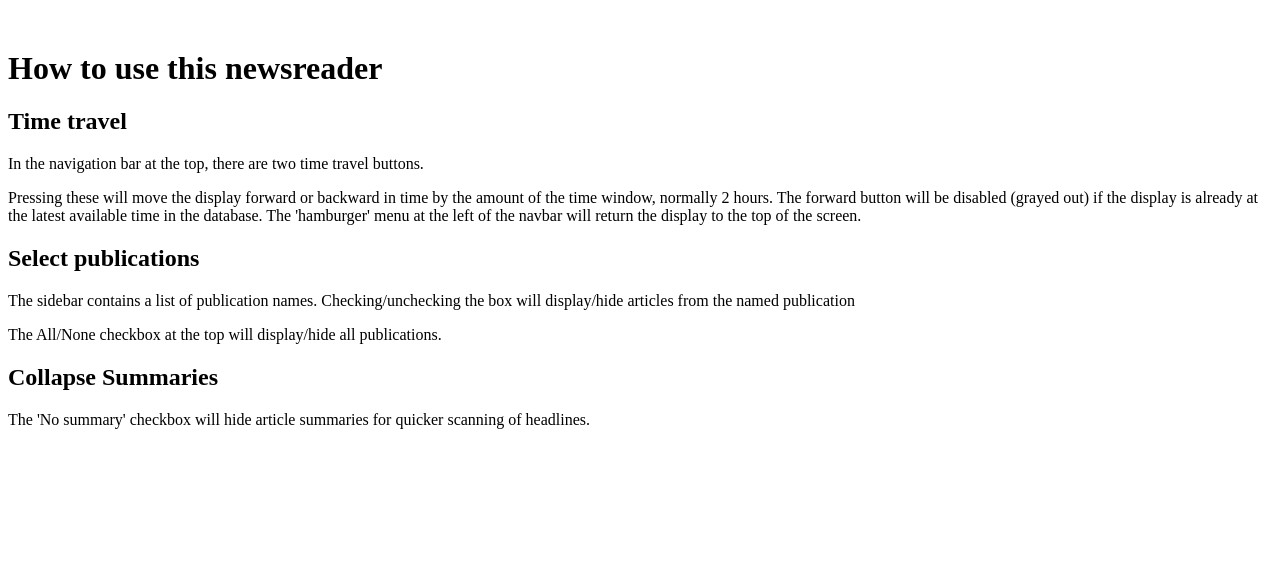
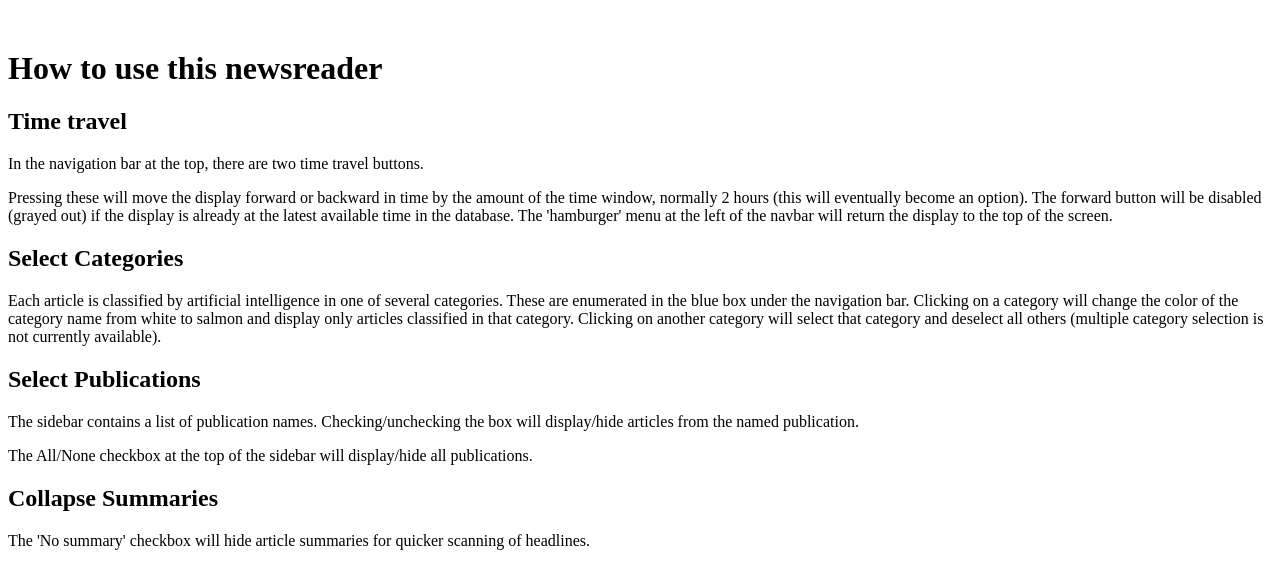
Before and after one commit to agoldhammer/actufe, a SvelteKit app: page /about in a window 1280 px wide. Shown: the top 588 px of the page. Built offline with nearby package versions, Linux system fonts and the light colour scheme.

Commit message:
chgd help page, removed options btn from header

```diff
--- a/src/Components/ActuHdr.svelte
+++ b/src/Components/ActuHdr.svelte
@@ -74,13 +74,13 @@
 	>
 		Categories
 	</button> -->
-	<details>
+	<!-- <details>
 		<summary>Options</summary>
 		<div class="cat-opts">
 			<span class="cat-opt">Single Cat</span>
 			<span class="cat-opt">Reset Cats on TT</span>
 		</div>
-	</details>
+	</details> -->
 
 	<div class="spacer" />
 	<!-- time buttons -->
@@ -130,7 +130,7 @@
 		transition-duration: 0.3s;
 	}
 
-	details {
+	/* details {
 		height: 85%;
 		text-align: center;
 		border-radius: 8px;
@@ -148,7 +148,7 @@
 
 	.cat-opt {
 		padding: 2px;
-	}
+	} */
 
 	.timebutton:disabled,
 	.timebutton:hover:disabled {
--- a/src/routes/about/+page.svelte
+++ b/src/routes/about/+page.svelte
@@ -1,6 +1,6 @@
-<script lang="ts">
+<!-- <script lang="ts">
 	import ActuHdr from '$comp/ActuHdr.svelte';
-</script>
+</script> -->
 
 <h1>How to use this newsreader</h1>
 
@@ -9,18 +9,28 @@
 	<p>In the navigation bar at the top, there are two time travel buttons.</p>
 	<p>
 		Pressing these will move the display forward or backward in time by the amount of the time
-		window, normally 2 hours. The forward button will be disabled (grayed out) if the display is
-		already at the latest available time in the database. The 'hamburger' menu at the left of the
-		navbar will return the display to the top of the screen.
+		window, normally 2 hours (this will eventually become an option). The forward button will be
+		disabled (grayed out) if the display is already at the latest available time in the database.
+		The 'hamburger' menu at the left of the navbar will return the display to the top of the screen.
 	</p>
-	<h2>Select publications</h2>
+
+	<h2>Select Categories</h2>
+
+	<p>
+		Each article is classified by artificial intelligence in one of several categories. These are
+		enumerated in the blue box under the navigation bar. Clicking on a category will change the
+		color of the category name from white to salmon and display only articles classified in that
+		category. Clicking on another category will select that category and deselect all others
+		(multiple category selection is not currently available).
+	</p>
+	<h2>Select Publications</h2>
 
 	<p>
 		The sidebar contains a list of publication names. Checking/unchecking the box will display/hide
-		articles from the named publication
+		articles from the named publication.
 	</p>
 
-	<p>The All/None checkbox at the top will display/hide all publications.</p>
+	<p>The All/None checkbox at the top of the sidebar will display/hide all publications.</p>
 
 	<h2>Collapse Summaries</h2>
 	<p>The 'No summary' checkbox will hide article summaries for quicker scanning of headlines.</p>
```
